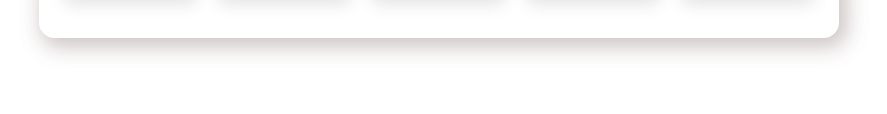
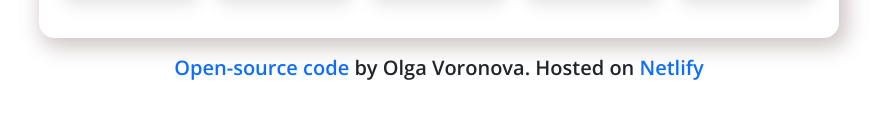
Before and after one commit to Olikacode/Weather-project, a plain HTML site: page index.html in a window 1280 px wide. Shown: the part 872-986 px from the top of the page, without its empty margins (201-1088 px from the left). Before the commit the page ends 940 px from the top, so only its background shows below. Drawn offline with nearby package versions, Linux system fonts and the light colour scheme; no server answers.

Commit message:
Added footer with links to Github and Netlify

```diff
--- a/index.html
+++ b/index.html
@@ -105,6 +105,18 @@
             </div>
           </div>
         </div>
+        <p class="created-by">
+          <a
+            href="https://github.com/Olikacode/Weather-project"
+            target="_blank"
+            class="created-by"
+            >Open-source code</a
+          >
+          by Olga Voronova. Hosted on
+          <a href="https://www.netlify.com/" target="_blank" class="created-by"
+            >Netlify</a
+          >
+        </p>
         <script src="src/weatherapp.js"></script>
       </div>
     </div>
```
